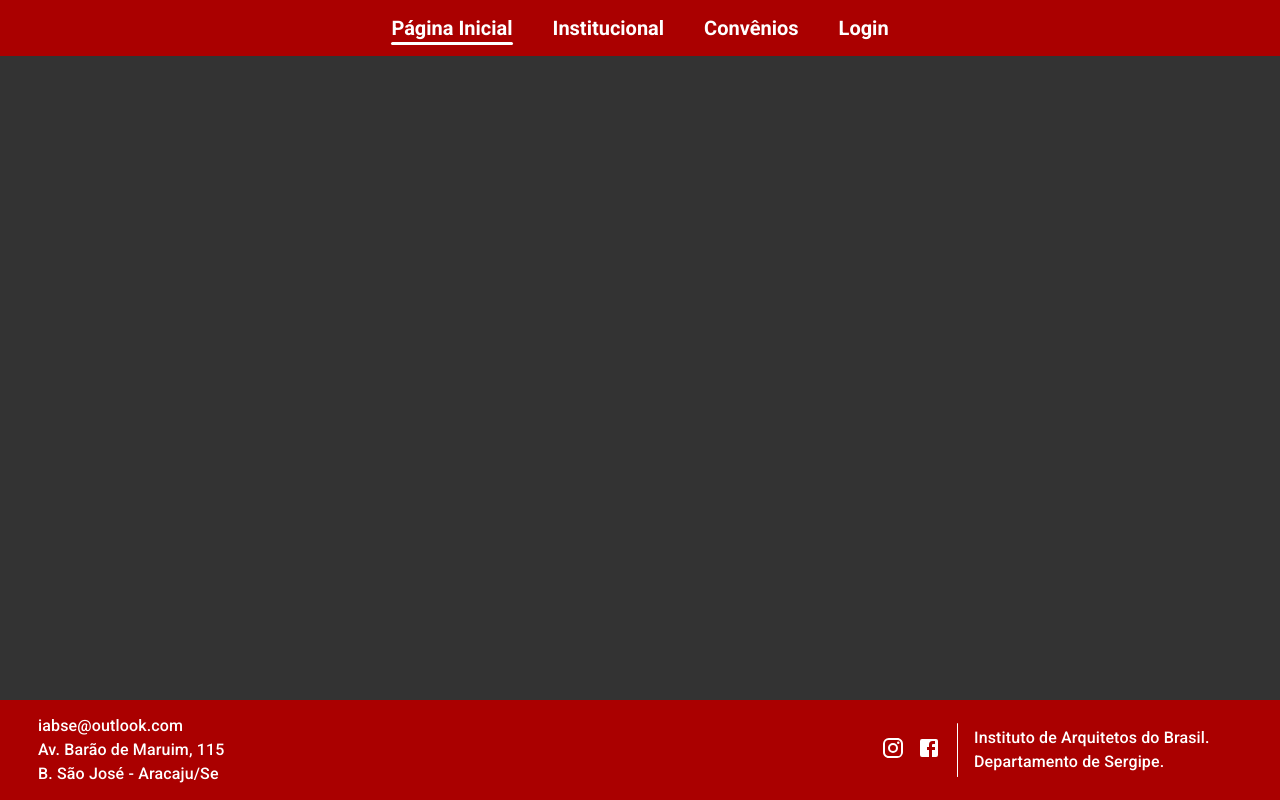
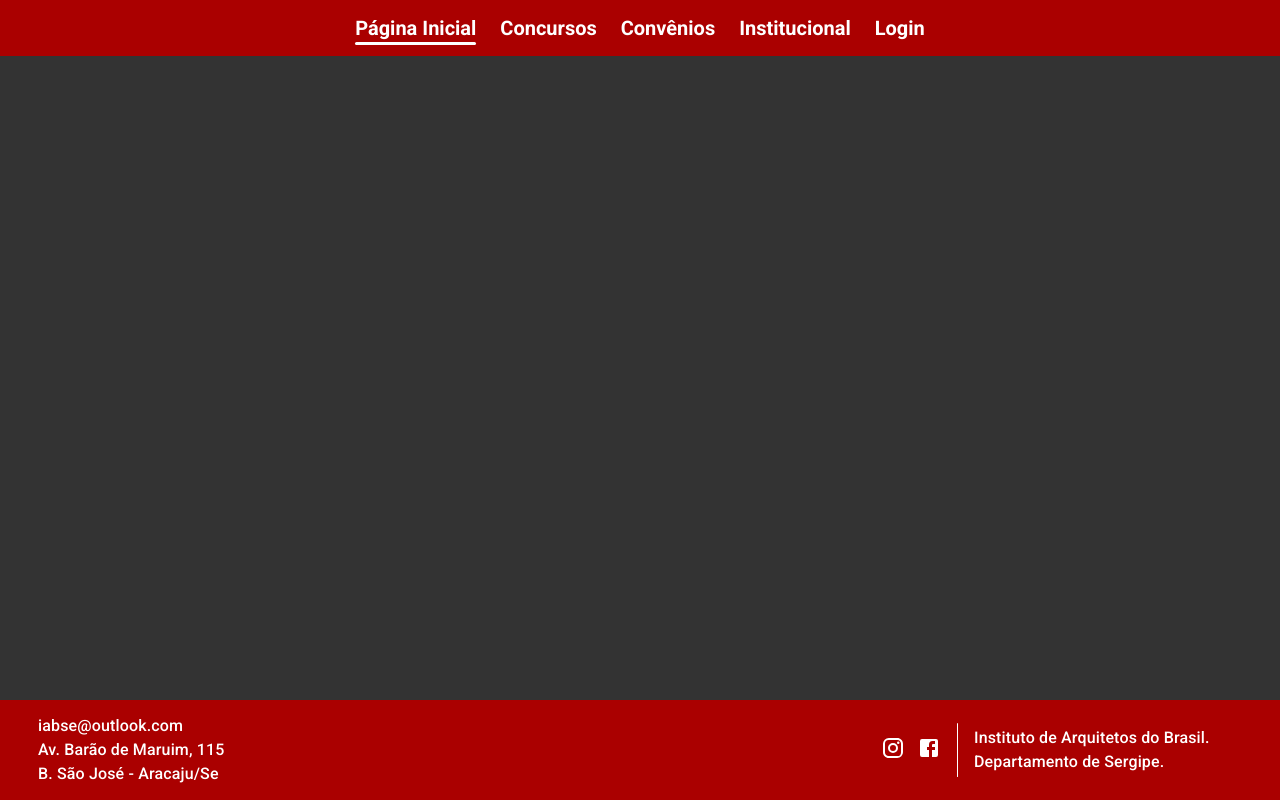
Before and after one commit to iaZe/iab-carteirinha, a React (Vite) app in the folder node/: page / in a window 1280 px wide. Built offline with nearby package versions, Linux system fonts and the light colour scheme.

Commit message:
fix: add key

```diff
--- a/node/src/components/Navbar.tsx
+++ b/node/src/components/Navbar.tsx
@@ -8,7 +8,7 @@ const StyledNavbar = styled(Box)({
     paddingBottom: "1rem",
     display: "flex",
     justifyContent: "center",
-    gap: "2.5rem",
+    gap: "1.5rem",
     "@media (max-width: 600px)": {
         transition: "visibility 2s",
         flexDirection: "column",
@@ -20,10 +20,10 @@ const StyledNavbar = styled(Box)({
 
 const links = [
     { label: "Página Inicial", url: "/" },
+    // { label: "Eventos", url: "/eventos" },
+     { label: "Concursos", url: "/concursos" },
+    { label: "Convênios", url: "/convenios" },
     { label: "Institucional", url: "/institucional" },
-    // { label: "Eventos", url: "/eventos" },
-    // { label: "Concursos", url: "/concursos" },
-    { label: "Convênios", url: "/convenios" },
     // { label: "Notícias", url: "/noticias" },
     { label: "Login", url: "/login" },
 ];
@@ -53,6 +53,7 @@ export function Navbar({ isMenuOpen }: { isMenuOpen: boolean }) {
         >
             {links.map(({ label, url }) => (
                 <NavLink
+                    key={url}
                     to={url}
                     className={`${styles.navbutton} ${pathname === url ? styles.active : ""
                         }`}
```
